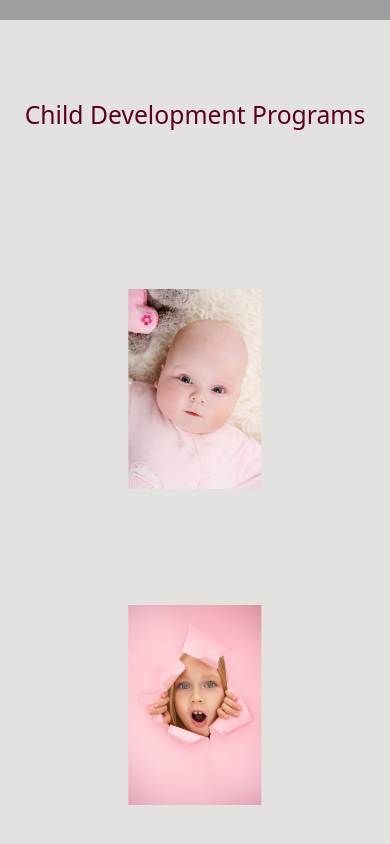
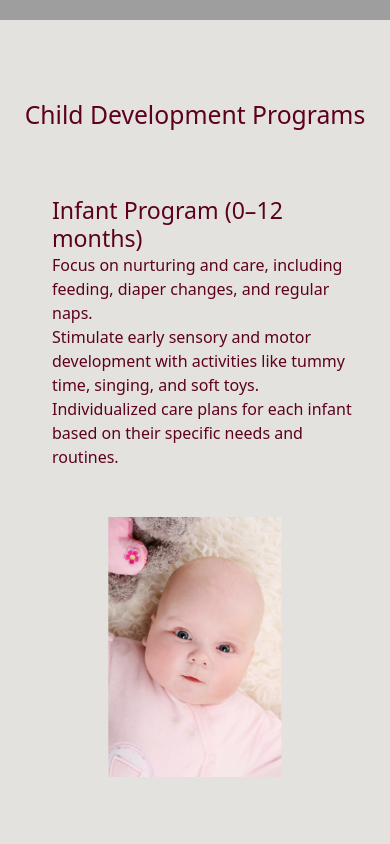
Before and after one commit to mrsaif888/vvdc, a plain HTML site: page index.html in a window 390 px wide. Shown: the part 1118-1962 px from the top of the page. Drawn offline with nearby package versions, Linux system fonts and the light colour scheme; grey boxes are pictures that could not be loaded.

Commit message:
Change the hover state of programs

```diff
--- a/style.css
+++ b/style.css
@@ -752,8 +752,23 @@ max-width: 400px;
         .card{
             margin-bottom: 80px;
         }
+        .card img{
+            height: 280px;
+            right: 0;
+            left: unset;
+        }
         .card:hover img{
+            left: unset;
             height: 280px;
+
+        }
+        .card .content{
+
+            left:0;
+
+
+            opacity: 1;
+            visibility: visible;
         }
         .btn-approach{
             margin-bottom: 30px;
@@ -828,6 +843,7 @@ max-width: 400px;
             width: auto;
             max-width: 600px;
             align-items: flex-start;
+            height: 600px;
 
         }
         .card:hover{
@@ -836,12 +852,9 @@ max-width: 400px;
         .card img{
             top: unset;
             left: 50%;
-            height: 200px;
+            height: 260px;
         }
-        .card:hover img{
-            left: 50%;
-           height: 350px;
-        }
+
         .card .content{
             width: 100%;
             left: 0;
```
